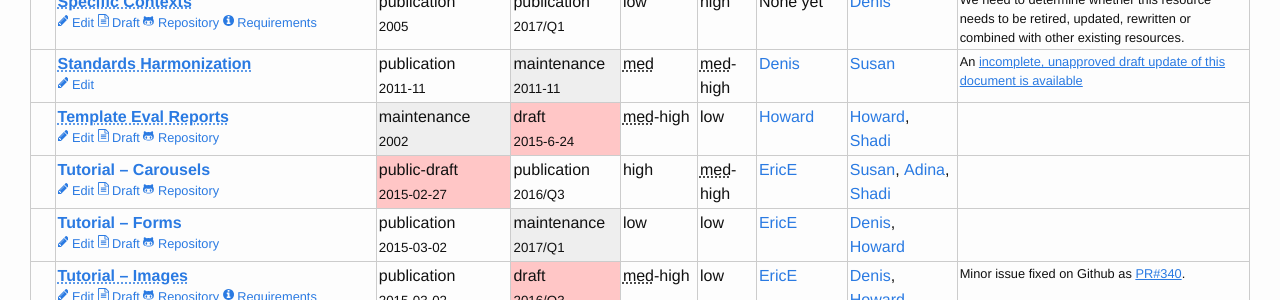
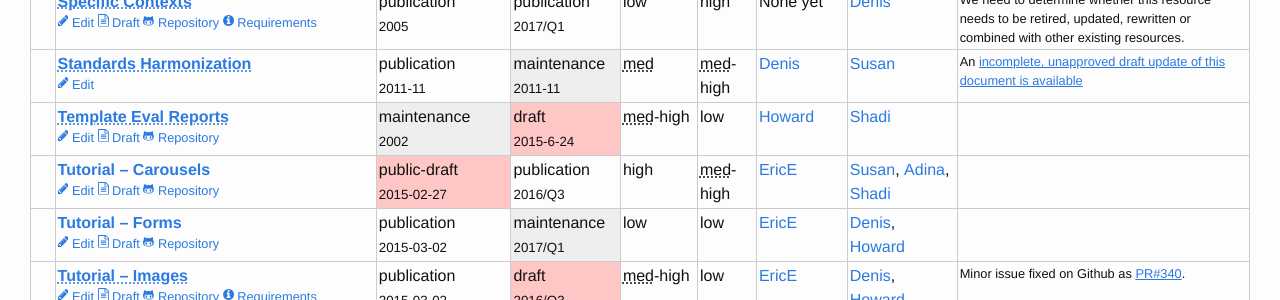
Before and after one commit to w3c/wai-resources, a Jekyll site: the page built from index.html, in a window 1280 px wide and 900 px high, scrolled down 1961 px. Shown: the part 152-452 px from the top of the window. Built offline with Jekyll 4.4.1, drawn with Linux system fonts in a browser that asks for light colours.

Commit message:
Update template_eval_report.md

```diff
--- a/_resources/template_eval_report.md
+++ b/_resources/template_eval_report.md
@@ -12,7 +12,6 @@ urgency: 4
 effort: 1
 rm: Howard
 contributors:
-- Howard
 - Shadi
 roadmap: # As many pairs of data as you want (first pair -> next stage in the tool)
   - date: 2015-6-24
```
